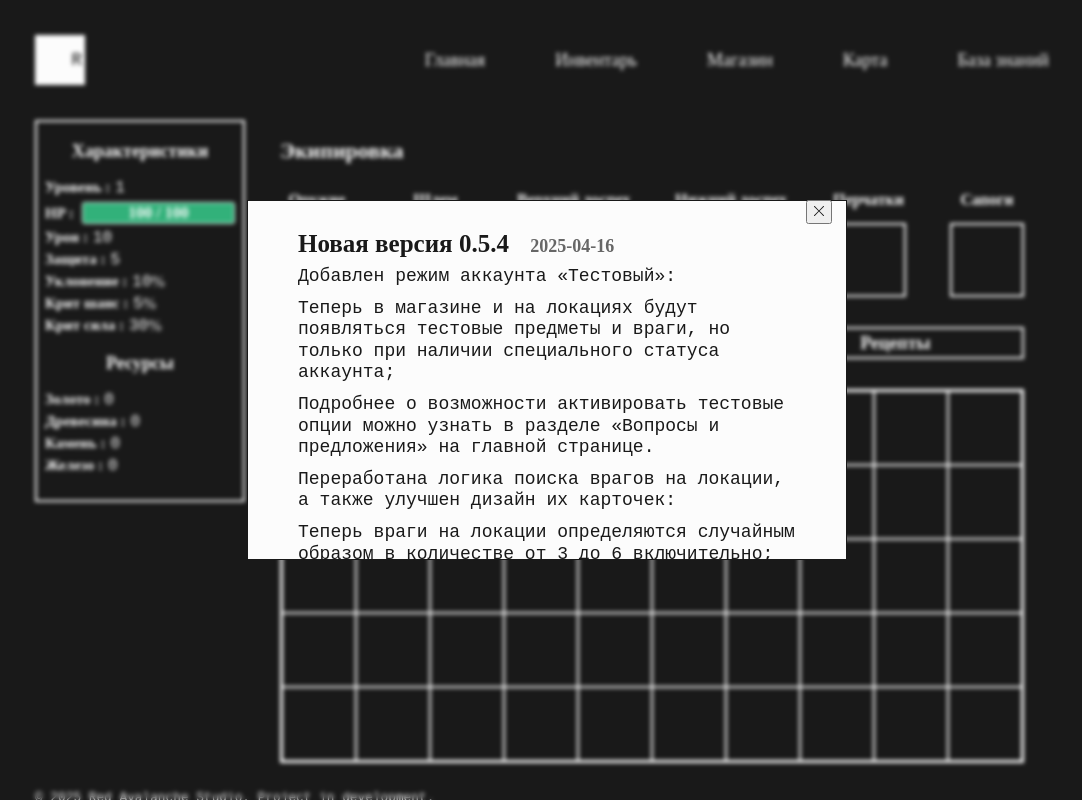
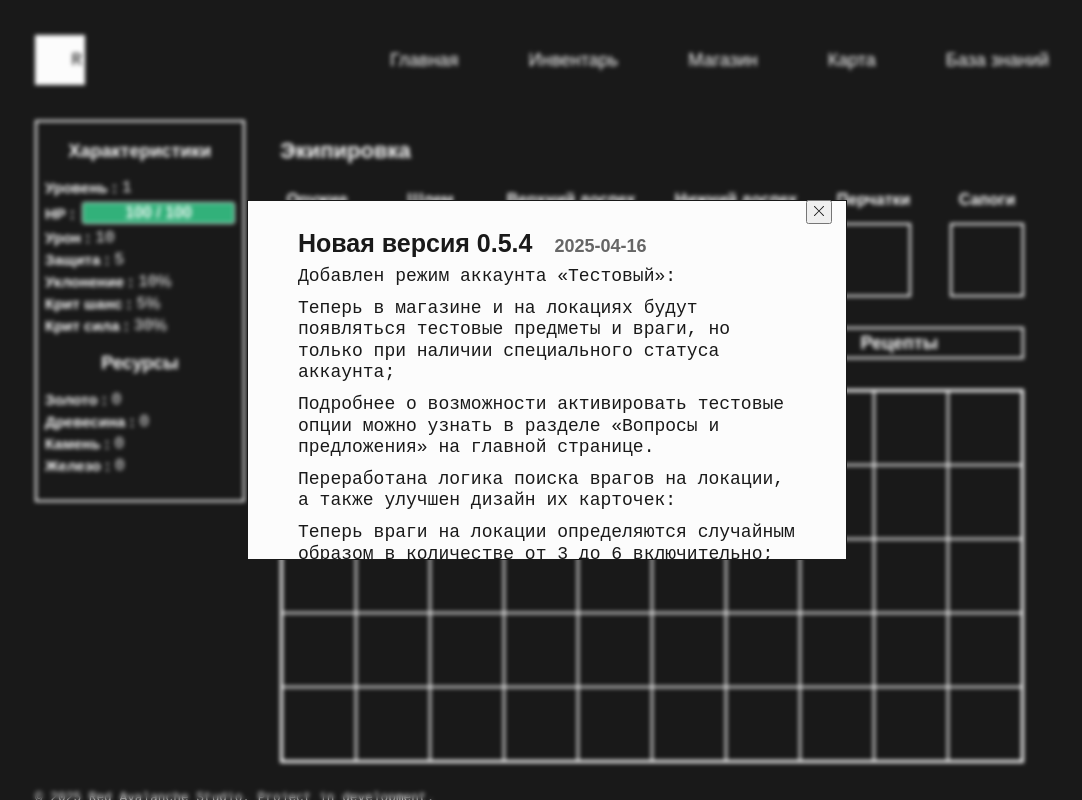
Before and after one commit to SanyaEricssonX/game-app, a Vue app: page /inventory in a window 1280 px wide. Shown: the whole page, without its empty margins (93-1175 px from the left). Built offline with nearby package versions, Linux system fonts and the light colour scheme.

Commit message:
[schrift_hotfix] добавил шрифт заголовков для мак ос

```diff
--- a/src/assets/style/index.css
+++ b/src/assets/style/index.css
@@ -1,14 +1,5 @@
 * {
   box-sizing: border-box;
-}
-
-@font-face {
-  font-family: 'Bahnschrift';
-  src: url('@/assets/fonts/Bahnschrift.ttf') format('ttf'),
-    url('@/assets/fonts/Bahnschrift.ttf') format('ttf');
-  font-weight: normal;
-  font-style: normal;
-  font-display: swap;
 }
 
 :root {
@@ -44,7 +35,7 @@ h4,
 h5,
 h6 {
   margin: 0;
-  font-family: Bahnschrift;
+  font-family: Bahnschrift, sans-serif;
 }
 
 h2 {
--- a/src/components/AppHeader.vue
+++ b/src/components/AppHeader.vue
@@ -113,7 +113,7 @@ export default {
 }
 .nav__link {
   color: var(--color-light);
-  font-family: Bahnschrift;
+  font-family: Bahnschrift, sans-serif;
   font-size: 18px;
 }
 .active {
--- a/src/components/UI/BaseButton.vue
+++ b/src/components/UI/BaseButton.vue
@@ -27,7 +27,7 @@ export default {
   border-radius: 5px;
   color: var(--color-dark);
   background-color: var(--color-light);
-  font-family: Bahnschrift;
+  font-family: Bahnschrift, sans-serif;
   line-height: 1;
   cursor: pointer;
   transition: background-color 0.3s ease, color 0.2s linear;
--- a/src/components/UI/BaseProgress.vue
+++ b/src/components/UI/BaseProgress.vue
@@ -63,7 +63,7 @@ export default {
   width: 100%;
   text-align: center;
   top: 0;
-  font-family: Bahnschrift;
+  font-family: Bahnschrift, sans-serif;
   line-height: 20px;
   font-weight: 900;
 }
--- a/src/components/UI/BaseTooltip.vue
+++ b/src/components/UI/BaseTooltip.vue
@@ -118,7 +118,7 @@ export default {
   width: 250px;
 }
 .desc:nth-child(1) {
-  font-family: Bahnschrift;
+  font-family: Bahnschrift, sans-serif;
   font-weight: 900;
   font-size: 20px;
 }
--- a/src/components/UserProfile.vue
+++ b/src/components/UserProfile.vue
@@ -350,7 +350,7 @@ export default {
 }
 .profession__title {
   width: 100%;
-  font-family: Bahnschrift;
+  font-family: Bahnschrift, sans-serif;
 }
 .profile__header {
   margin-bottom: 20px;
@@ -395,7 +395,7 @@ export default {
   font-weight: 900;
 }
 .symbol {
-  font-family: Bahnschrift;
+  font-family: Bahnschrift, sans-serif;
   font-weight: 300;
 }
 </style>
--- a/src/pages/InventoryPage.vue
+++ b/src/pages/InventoryPage.vue
@@ -1259,7 +1259,7 @@ export default {
   padding: 2px;
   background-color: var(--color-light);
   color: var(--color-dark);
-  font-family: Bahnschrift;
+  font-family: Bahnschrift, sans-serif;
   font-weight: 900;
   font-size: 14px;
   z-index: 100;
--- a/src/pages/MainPage.vue
+++ b/src/pages/MainPage.vue
@@ -258,7 +258,7 @@ export default {
   padding: 7px;
   color: var(--color-light);
   border: 1px solid var(--color-light);
-  font-family: Bahnschrift;
+  font-family: Bahnschrift, sans-serif;
 }
 .contact__link:hover {
   background-color: var(--color-light);
--- a/src/pages/ShopPage.vue
+++ b/src/pages/ShopPage.vue
@@ -1000,7 +1000,7 @@ export default {
   margin-bottom: 10px;
 }
 .repair__header {
-  font-family: Bahnschrift;
+  font-family: Bahnschrift, sans-serif;
   font-size: 20px;
 }
 .repair-box__header {
```
Also changed, not shown: public/help/items.md (+1 -1 lines), public/help/main.md (+1 -1 lines), src/assets/help/main.md (+1 -1 lines), src/assets/fonts/Bahnschrift.ttf (deleted).
